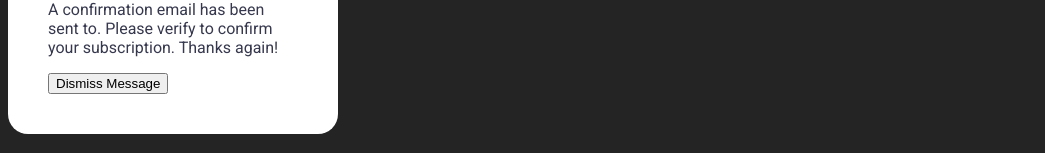
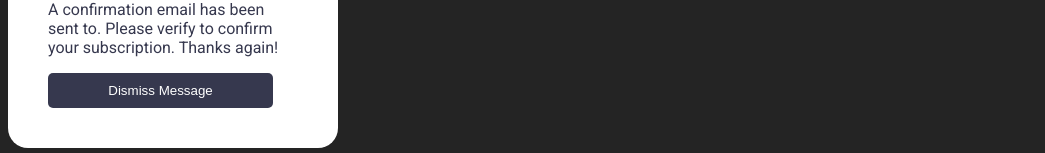
Before and after one commit to RyanLindman/react-challenge-2, a React (Vite) app: page / in a window 1280 px wide. Shown: the part 738-891 px from the top of the page, without its empty margins (0-1045 px from the left). Built offline with nearby package versions, Linux system fonts and the light colour scheme.

Commit message:
styling complete

```diff
--- a/src/components/FormContainer.tsx
+++ b/src/components/FormContainer.tsx
@@ -1,4 +1,7 @@
 export default function FormContainer() {
+
+
+
   return (
     <div className="main-container">
       <div className="content-container">
--- a/src/components/SuccessContainer.css
+++ b/src/components/SuccessContainer.css
@@ -1,4 +1,3 @@
-
 .success-card {
   display: flex;
   flex-direction: column;
@@ -7,5 +6,19 @@
   padding: 40px;
   border-radius: 20px;
   color: hsl(235, 18%, 26%);
+}
 
+.dismiss-btn button {
+  width: 90%;
+  padding: 10px;
+  border-radius: 5px;
+  border: none;
+  background-color: hsl(235, 18%, 26%);
+  color: white;
+  cursor: pointer;
+  transition: all ease 0.3s;
 }
+
+.dismiss-btn button:hover {
+  background-color: hsl(4, 100%, 67%);
+}
```
Lines whose indentation alone changed are shown as unchanged.
